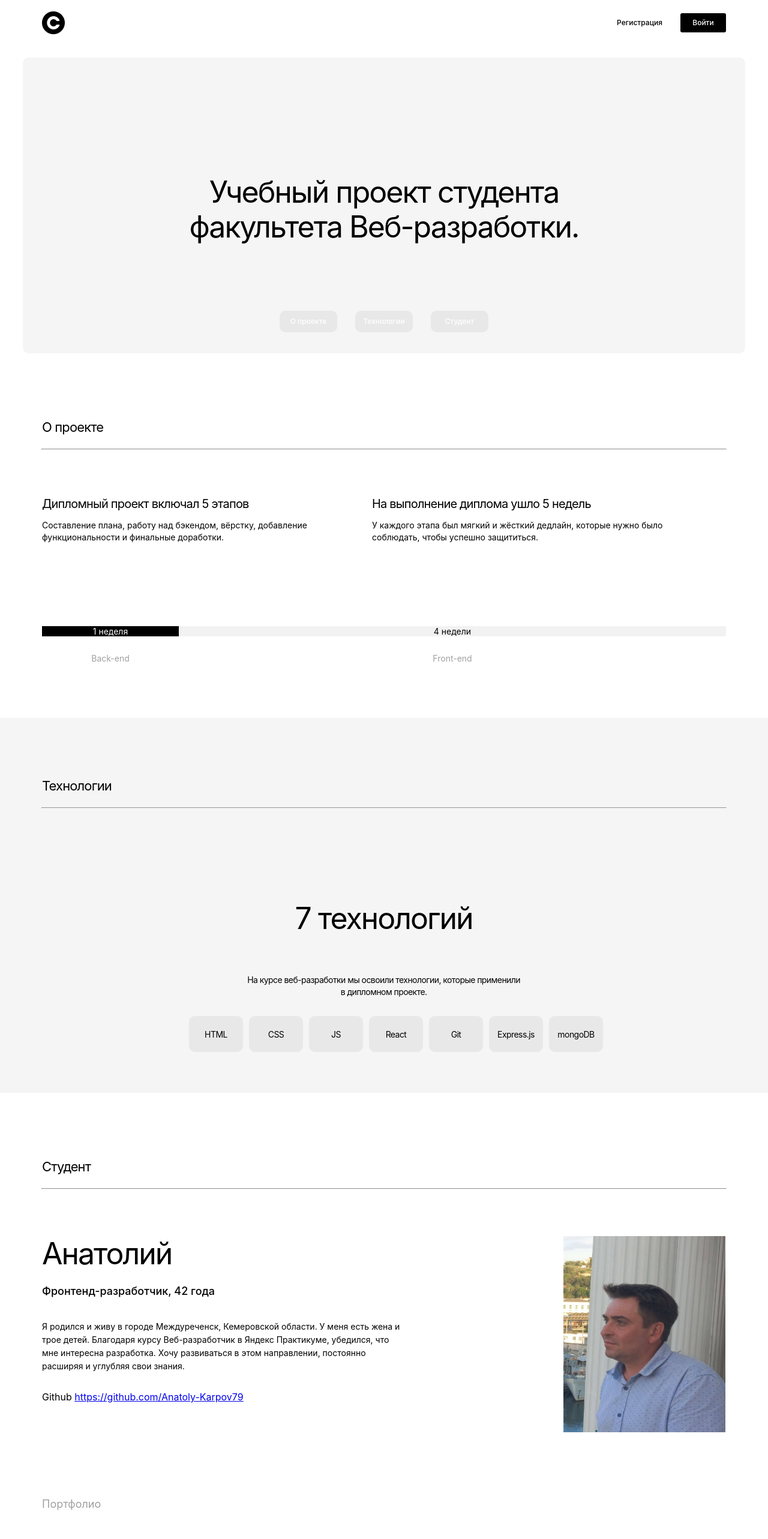
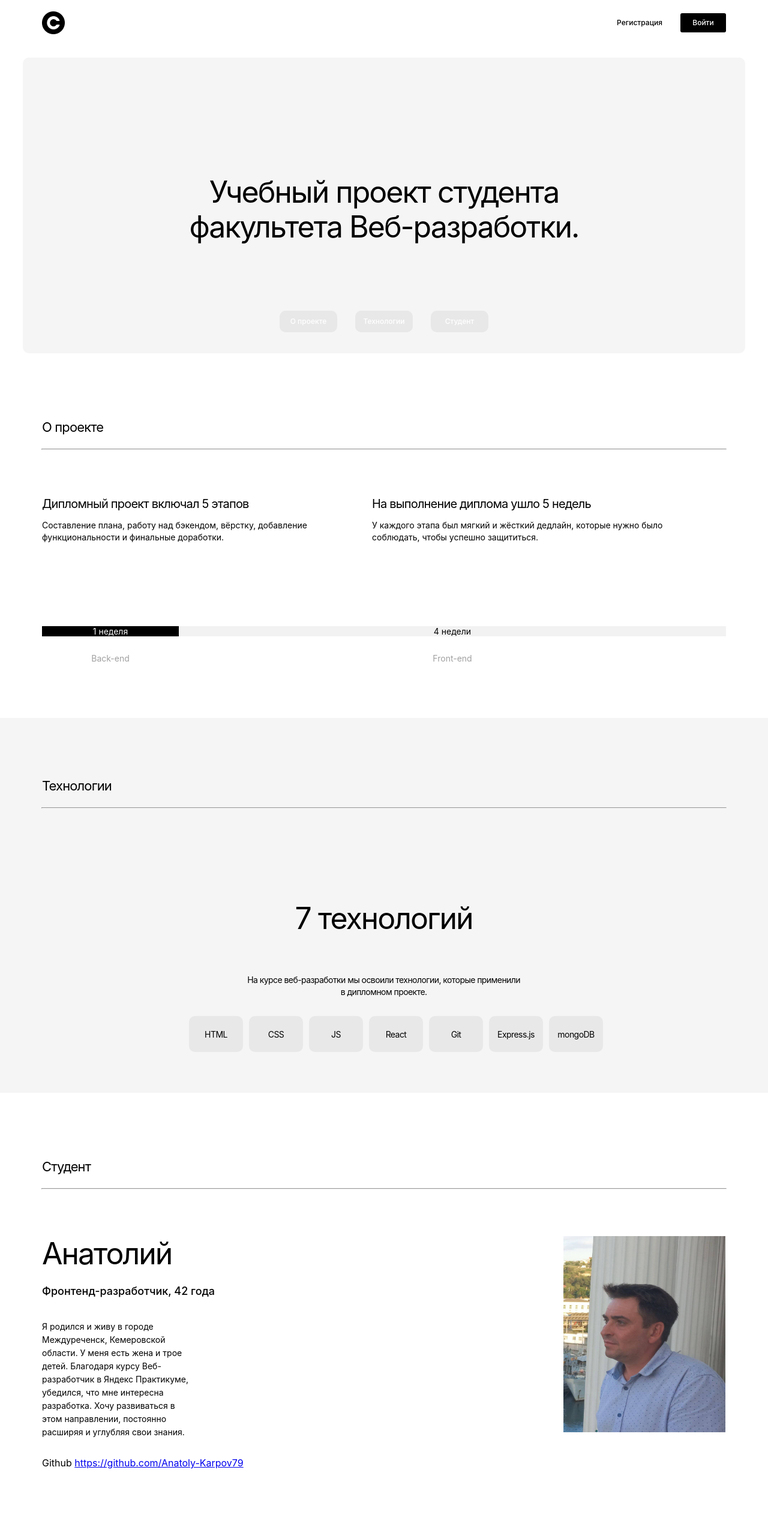
Before and after one commit to Anatoly-Karpov79/movies-explorer-frontend, a React (Create React App) app: page / in a window 1280 px wide. Shown: the top 2566 px of the page at 60% size. Built offline with nearby package versions, Linux system fonts and the light colour scheme.

Commit message:
Landing ready

```diff
--- a/src/components/Main/AboutMe/AboutMe.css
+++ b/src/components/Main/AboutMe/AboutMe.css
@@ -61,7 +61,7 @@ line-height: 20px; /* 111.111% */
 }
 
 .aboutme__info-description {
-    width: 600px;
+    width: 47%;
     color: #000;
     font-feature-settings: 'clig' off, 'liga' off;
     font-family: Inter;
```
